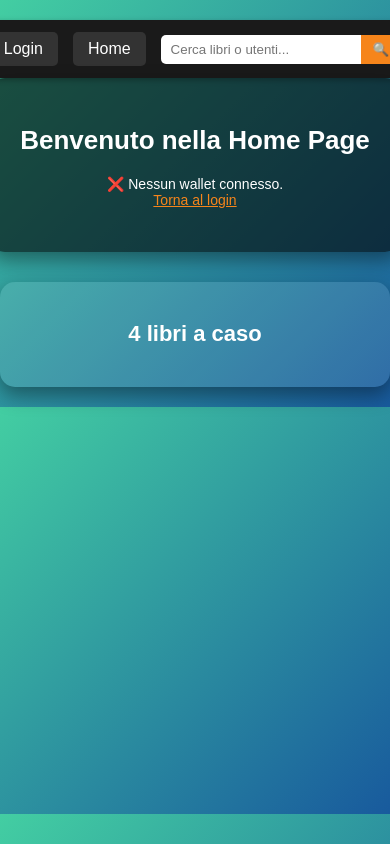
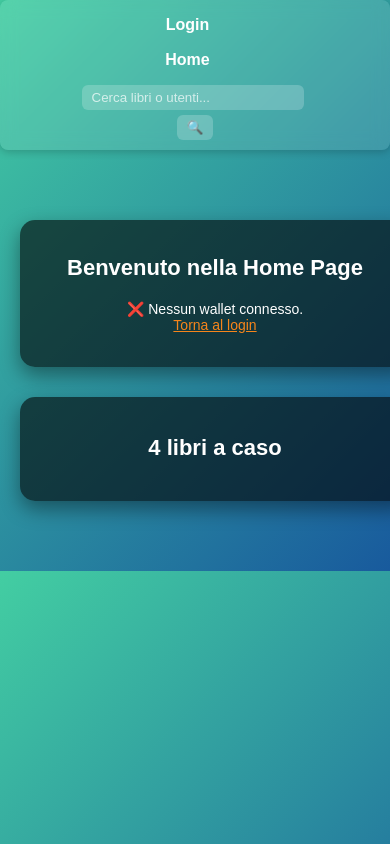
Before and after one commit to deborapucciarelli/progettoSDD, a plain HTML site: page book-marketplace/public/home.html in a window 390 px wide. Shown: the top 844 px of the page. Drawn offline with Linux system fonts and the light colour scheme; no server answers.

Commit message:
Risolto problema di visualizzazione navbar

```diff
--- a/book-marketplace/public/css/home.css
+++ b/book-marketplace/public/css/home.css
@@ -1,12 +1,23 @@
+/* Stile globale */
 body {
   font-family: Arial, sans-serif;
   background: linear-gradient(135deg, #43cea2, #185a9d);
   color: #fff;
+  margin: 0;
+  padding: 0;
+}
+
+/* Wrapper centrale per contenuto principale */
+.page-content {
   display: flex;
   flex-direction: column;
-  align-items: center;
-  margin: 0;
+  align-items: center; /* centra orizzontalmente */
+  justify-content: center; /* centra verticalmente all'interno del wrapper */
+  gap: 30px;
+  width: 100%;
+  max-width: 1200px;
   padding: 20px;
+  margin: 50px auto; /* margine superiore per distanziare dalla navbar */
 }
 
 /* Blocco home/wallet */
@@ -16,9 +27,8 @@ body {
   border-radius: 15px;
   text-align: center;
   box-shadow: 0 8px 20px rgba(0, 0, 0, 0.4);
+  width: 100%;
   max-width: 500px;
-  width: 100%;
-  margin-bottom: 30px;
 }
 
 h1 {
@@ -38,11 +48,11 @@ p {
 
 /* Blocco libri */
 .books-section {
-  background: rgba(255, 255, 255, 0.1);
+  background: rgba(0, 0, 0, 0.6);
   padding: 20px;
   border-radius: 15px;
+  width: 100%;
   max-width: 900px;
-  width: 100%;
   box-shadow: 0 8px 20px rgba(0, 0, 0, 0.4);
 }
 
@@ -57,6 +67,7 @@ p {
   display: grid;
   grid-template-columns: repeat(auto-fit, minmax(180px, 1fr));
   gap: 20px;
+  justify-items: center;
 }
 
 .book-card {
@@ -66,6 +77,8 @@ p {
   text-align: center;
   box-shadow: 0 4px 10px rgba(0, 0, 0, 0.3);
   transition: transform 0.2s ease;
+  width: 100%;
+  max-width: 180px;
 }
 
 .book-card:hover {
@@ -87,3 +100,19 @@ p {
   margin: 0;
   font-size: 16px;
 }
+
+/* Media query per dispositivi piccoli */
+@media (max-width: 600px) {
+  .home-container, .books-section {
+    padding: 20px;
+    max-width: 90%;
+  }
+
+  h1 {
+    font-size: 22px;
+  }
+
+  .books-container {
+    gap: 15px;
+  }
+}
--- a/book-marketplace/public/css/navbar.css
+++ b/book-marketplace/public/css/navbar.css
@@ -1,52 +1,81 @@
-/* navbar.css */
+/* Navbar principale */
 .navbar {
   display: flex;
   justify-content: space-between;
   align-items: center;
-  padding: 12px 20px;
-  background-color: #1a1a1a; /* grigio scuro */
-  color: #fff;
-  box-shadow: 0 2px 6px rgba(0,0,0,0.3);
-  font-family: Arial, sans-serif;
+  padding: 10px 20px;
+  background: rgba(255, 255, 255, 0.1); /* trasparente, leggero bianco */
+  backdrop-filter: blur(8px); /* effetto sfocato dietro */
+  box-shadow: 0 2px 8px rgba(0, 0, 0, 0.2); /* leggero rilievo */
+  border-radius: 8px; /* angoli morbidi */
+  position: sticky;
+  top: 10px;
+  z-index: 1000;
 }
 
+/* Sezioni sinistra e destra */
 .nav-left, .nav-right {
   display: flex;
   align-items: center;
 }
 
-.nav-left .nav-btn {
+/* Bottoni navbar */
+.nav-btn {
   margin-right: 15px;
-  padding: 8px 15px;
-  background-color: #333;
-  color: #fff;
   text-decoration: none;
-  border-radius: 5px;
-  transition: background-color 0.3s;
+  color: #fff; /* bianco */
+  font-weight: bold;
+  padding: 6px 12px;
+  border-radius: 6px;
+  transition: background 0.3s;
 }
 
-.nav-left .nav-btn:hover {
-  background-color: #555;
+.nav-btn:hover {
+  background: rgba(255, 255, 255, 0.2);
 }
 
-.nav-right input[type="text"] {
-  padding: 7px 10px;
-  border-radius: 5px 0 0 5px;
+/* Input di ricerca */
+#searchInput {
+  padding: 5px 10px;
+  border-radius: 6px;
   border: none;
   outline: none;
-  width: 180px;
+  background: rgba(255, 255, 255, 0.2);
+  color: #fff;
+  margin-right: 5px;
 }
 
-.nav-right button {
-  padding: 7px 12px;
-  border-radius: 0 5px 5px 0;
+/* Bottone di ricerca */
+#searchBtn {
+  padding: 5px 10px;
   border: none;
-  background-color: #f6851b; /* arancione */
+  border-radius: 6px;
+  background: rgba(255, 255, 255, 0.2);
   color: #fff;
   cursor: pointer;
-  transition: background-color 0.3s;
+  transition: background 0.3s;
 }
 
-.nav-right button:hover {
-  background-color: #e67e22;
+#searchBtn:hover {
+  background: rgba(255, 255, 255, 0.4);
 }
+
+/* Placeholder bianco */
+#searchInput::placeholder {
+  color: rgba(255, 255, 255, 0.7);
+}
+
+/* Adatta a schermi piccoli */
+@media (max-width: 600px) {
+  .navbar {
+    flex-direction: column;
+    gap: 10px;
+  }
+  .nav-left, .nav-right {
+    flex-direction: column;
+    gap: 5px;
+  }
+  #searchInput {
+    width: 100%;
+  }
+}
--- a/book-marketplace/public/home.html
+++ b/book-marketplace/public/home.html
@@ -3,14 +3,15 @@
 <head>
   <meta charset="UTF-8">
   <title>Home Page</title>
+  <link rel="stylesheet" href="css/navbar.css">
   <link rel="stylesheet" href="css/home.css">
-  <link rel="stylesheet" href="css/navbar.css">
 </head>
 <body>
 
   <div id="navbar"></div>
   <script src="js/loadNavbar.js"></script>
 
+  <div class="page-content">
     <div class="home-container">
       <h1>Benvenuto nella Home Page</h1>
       <p class="wallet-info" id="walletInfo"></p>
@@ -20,6 +21,7 @@
       <h2>4 libri a caso</h2>
       <div class="books-container" id="booksContainer">
         <!-- Le card dei libri verranno inserite qui -->
+      </div>
     </div>
   </div>
 
--- a/book-marketplace/public/js/loadNavbar.js
+++ b/book-marketplace/public/js/loadNavbar.js
@@ -1,8 +1,10 @@
 // Carica la navbar
 async function loadNavbar() {
   const navbarContainer = document.getElementById('navbar');
+  if (!navbarContainer) return;
+
   try {
-    const res = await fetch('navbar.html'); // relativo alla pagina
+    const res = await fetch('/navbar.html'); // usa path assoluto
     if (!res.ok) throw new Error('Navbar non trovata');
     const html = await res.text();
     navbarContainer.innerHTML = html;
@@ -11,6 +13,7 @@ async function loadNavbar() {
     const searchInput = document.getElementById('searchInput');
     const searchBtn = document.getElementById('searchBtn');
 
+    if (searchBtn && searchInput) {
       searchBtn.addEventListener('click', () => {
         const query = searchInput.value.trim();
         if (query) window.location.href = `/search.html?q=${encodeURIComponent(query)}`;
@@ -19,6 +22,7 @@ async function loadNavbar() {
       searchInput.addEventListener('keypress', (e) => {
         if (e.key === 'Enter') searchBtn.click();
       });
+    }
 
   } catch (err) {
     navbarContainer.innerHTML = `<p style="color:red;">Errore caricamento navbar: ${err.message}</p>`;
--- a/book-marketplace/public/navbar.html
+++ b/book-marketplace/public/navbar.html
@@ -1,7 +1,7 @@
 <nav class="navbar">
   <div class="nav-left">
-    <a href="index.html" class="nav-btn">Login</a>
-    <a href="home.html" class="nav-btn">Home</a>
+    <a href="/index.html" class="nav-btn">Login</a>
+    <a href="/home.html" class="nav-btn">Home</a>
   </div>
   <div class="nav-right">
     <input type="text" id="searchInput" placeholder="Cerca libri o utenti...">
```
Also changed, not shown: book-marketplace/public/book.html (+2 -2 lines), book-marketplace/public/css/index.css (+44 -11 lines), book-marketplace/public/index.html (+23 -6 lines), book-marketplace/public/profilo.html (+4 -0 lines). Lines whose indentation alone changed are shown as unchanged.
